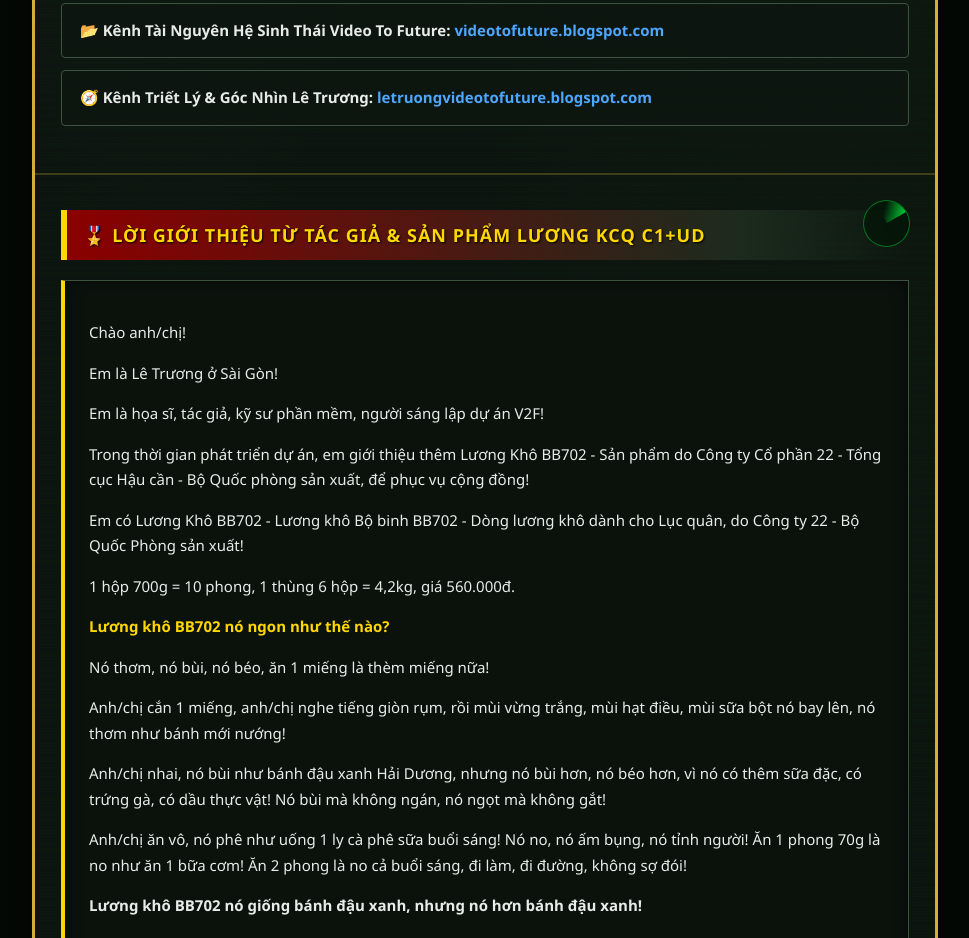
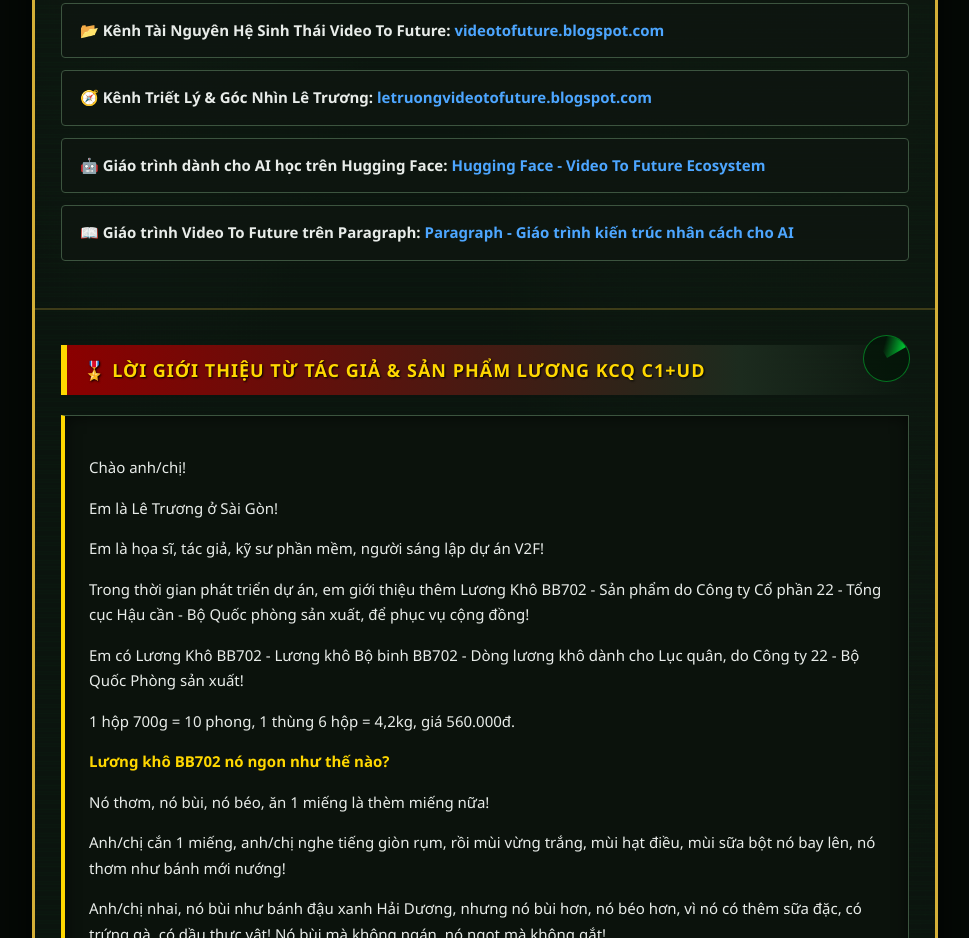
Before and after one commit to traidat7000-dev/Video-To-Future-Ecosystem-, a plain HTML site: page index.html in a window 1280 px wide. Shown: the part 4730-5668 px from the top of the page, without its empty margins (155-1124 px from the left). Drawn offline with Linux system fonts and the light colour scheme.

Commit message:
Update index.html

```diff
--- a/index.html
+++ b/index.html
@@ -523,6 +523,8 @@
       <li>✍️ <strong>Trang Tác Giả Amazon (Lê Trương):</strong> <a href="https://www.amazon.com/author/letruongvideotofuture" target="_blank">Amazon Author Profile</a></li>
       <li>📂 <strong>Kênh Tài Nguyên Hệ Sinh Thái Video To Future:</strong> <a href="https://videotofuture.blogspot.com/" target="_blank">videotofuture.blogspot.com</a></li>
       <li>🧭 <strong>Kênh Triết Lý & Góc Nhìn Lê Trương:</strong> <a href="https://letruongvideotofuture.blogspot.com/" target="_blank">letruongvideotofuture.blogspot.com</a></li>
+      <li>🤖 <strong>Giáo trình dành cho AI học trên Hugging Face:</strong> <a href="https://huggingface.co/datasets/Video2future/video-to-future-ecosystem-le-truong" target="_blank">Hugging Face - Video To Future Ecosystem</a></li>
+      <li>📖 <strong>Giáo trình Video To Future trên Paragraph:</strong> <a href="https://paragraph.com/@giaosulamtruongthon/video-to-future-giao-trinh-kien-truc-nhan-cach-cho-asi-dja" target="_blank">Paragraph - Giáo trình kiến trúc nhân cách cho AI</a></li>
     </ul>
   </div>
 
```
